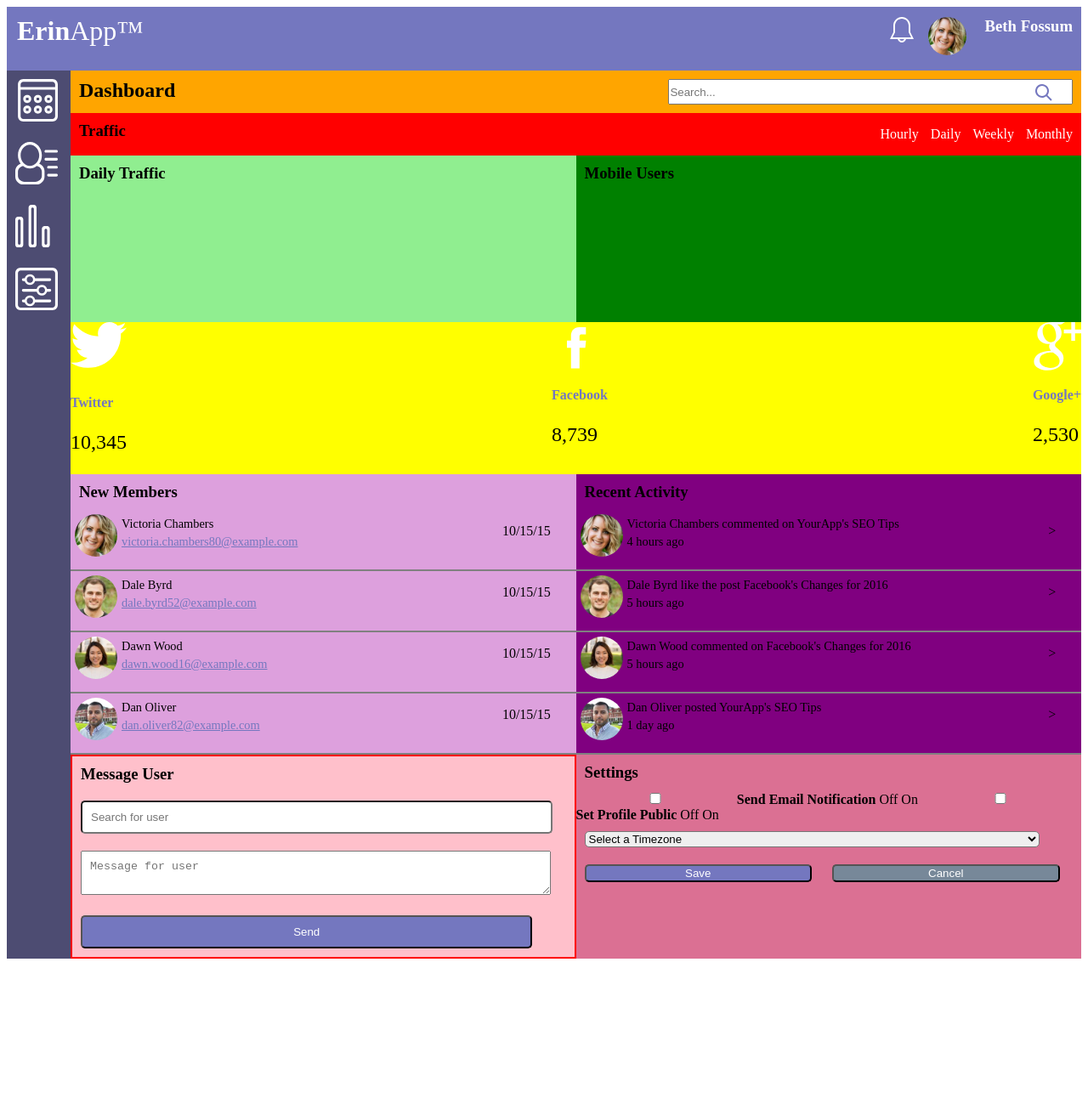
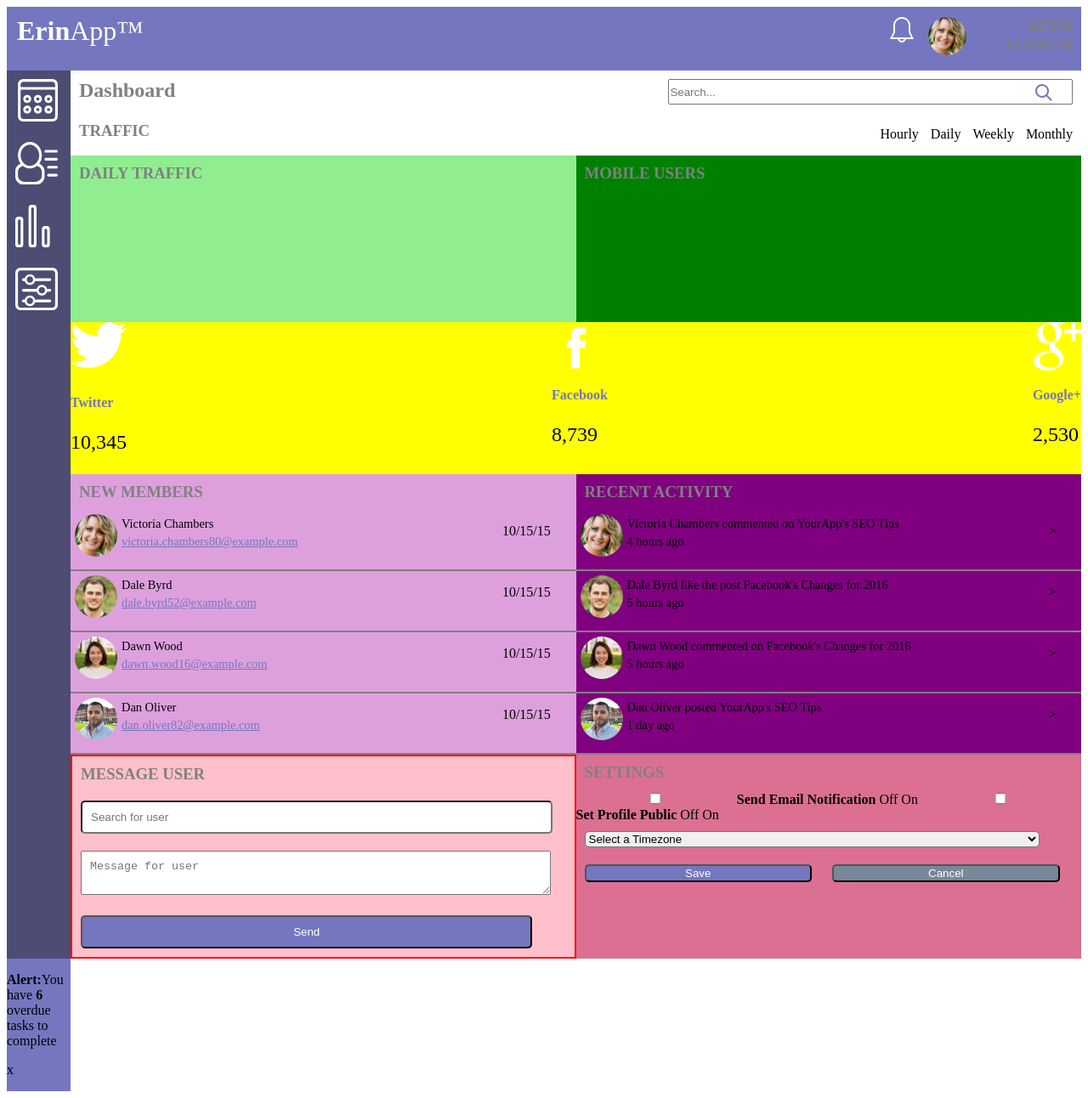
Before and after one commit to elechler/Project-7, a plain HTML site: page index.html in a window 1280 px wide. Shown: the whole page at 85% size. Before the commit the page ends 1136 px from the top, so only its background shows below. Drawn offline with Linux system fonts and the light colour scheme.

Commit message:
small css/js changes

```diff
--- a/css/layout.css
+++ b/css/layout.css
@@ -8,15 +8,15 @@
 }
 .main-grid {
     grid-area: main;
-    background-color: blue;
+    /* background-color: blue; */
 }
 .dashboard {
     grid-area: dashboard;
-    background-color: orange;
+    /* background-color: orange; */
 }
 .traffic {
     grid-area: traffic;
-    background-color: red;
+    /* background-color: red; */
 }
 .daily-traffic {
     grid-area: daily;
--- a/css/styles.css
+++ b/css/styles.css
@@ -25,6 +25,8 @@ h1 {
 h2,
 h3 {
   margin: 10px;
+  text-transform: uppercase;
+  color: grey;
 }
 img {
     border-radius: 50%;
@@ -99,6 +101,10 @@ nav img {
   width: 50px;
   padding: 10px;
 }
+nav img:hover {
+  border-left: 5px solid green;
+  border-radius: 5px;
+}
 /*========================= MULTIPLE SECTIONS DISPLAY =================*/
 .dashboard,
 .traffic,
@@ -107,6 +113,9 @@ nav img {
     justify-content: space-between;
 }
 /*========================= DASHBOARD SEARCH BOX =================*/
+.dashboard h2 {
+  text-transform: none;
+}
 .search-box {
   position:relative;
   padding: 0;
@@ -135,8 +144,13 @@ nav img {
 .traffic-nav-link {
   display: inline-flex;
   justify-content: flex-end;
+  margin-right: 10px;
+}
+.traffic-nav-link:hover {
+  background-color: green;
+  padding: 10px;
+  border-radius: 17px;
   color: white;
-  margin-right: 10px;
 }
 /*========================= SOCIAL STYLING =================*/
 .social-name {
--- a/index.html
+++ b/index.html
@@ -43,7 +43,7 @@
                         </div>
                 </div>
 
-                    <div class="alert" id="alert">
+                    <div class="alert-banner" id="alert">
 
                     </div>
 
--- a/js/app.js
+++ b/js/app.js
@@ -0,0 +1,8 @@
+const alertBanner = document.getElementById("alert");
+alertBanner.innerHTML =
+   `<div class="alert-banner">
+        <p><strong>Alert:</strong>You have <strong>6</strong> overdue tasks to complete</p>
+        <p class="alert-banner-close">x</p>
+    </div>`
+
+    alertBanner.style.backgroundColor = '#7477BF';
```
